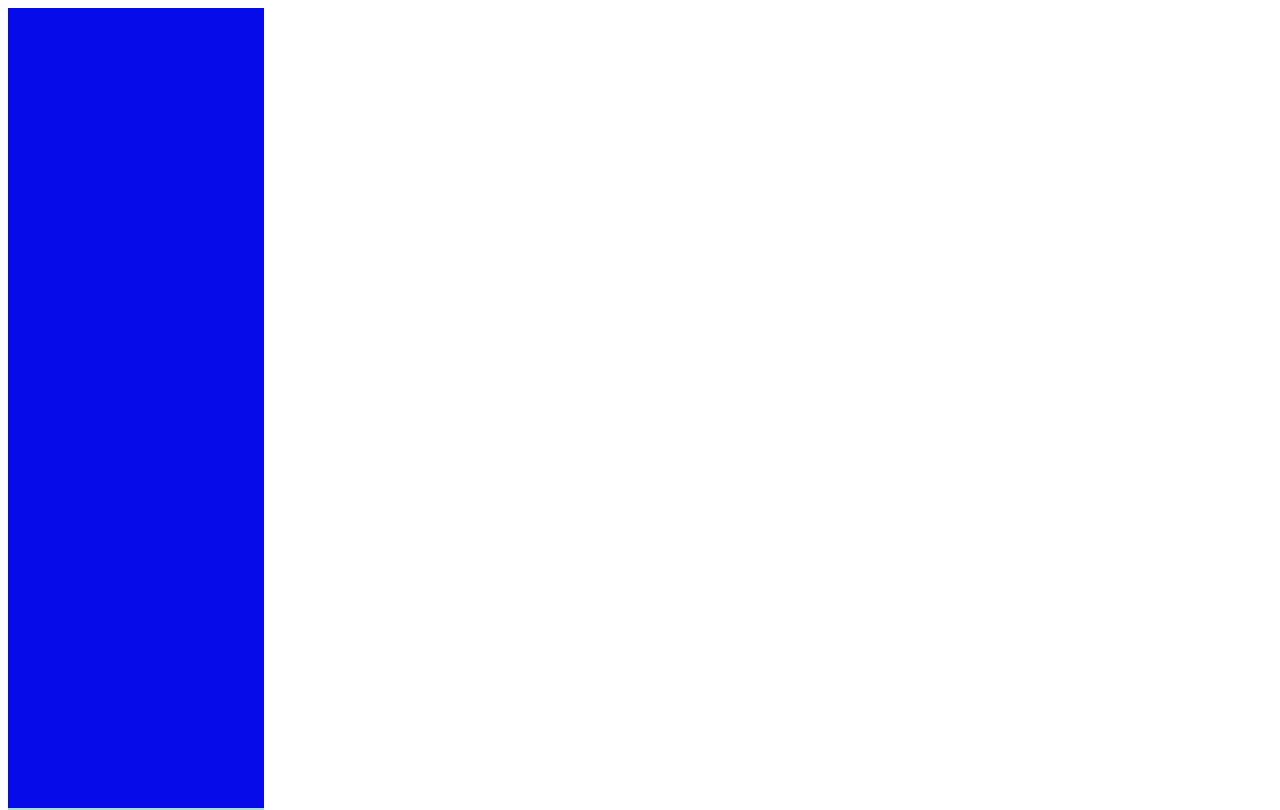
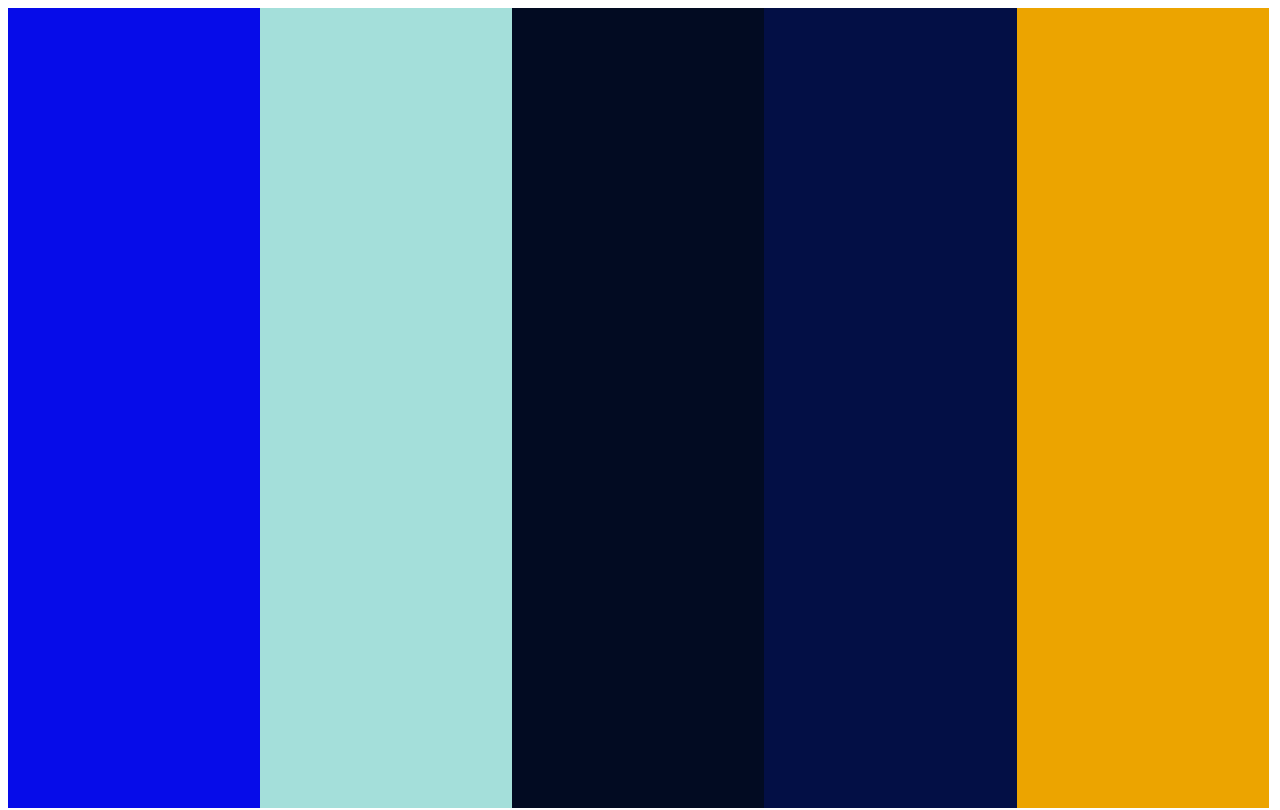
Before and after one commit to mmmorrison/Trivia-App, a plain HTML site: page palette.html in a window 1280 px wide. Shown: the top 810 px of the page. Drawn offline with Linux system fonts and the light colour scheme.

Commit message:
colors done

```diff
--- a/palette.css
+++ b/palette.css
@@ -1,15 +1,31 @@
 .one{
   height: 100vh;
-  width: 20vw;
+  width: 19.7vw;
   background-color: #060CE9;
+  float: left;
 }
 .two{
   height: 100vh;
-  width: 20vw;
+  width: 19.7vw;
   background-color: #A4DFDA;
+  float: left;
 }
 .three{
   height: 100vh;
-  width: 20vw;
+  width: 19.7vw;
   background-color: #020B22;
+  float: left;
 }
+
+.four{
+  height: 100vh;
+  width: 19.7vw;
+  background-color: #030F45;
+  float: left;
+}
+.five{
+  height: 100vh;
+  width: 19.7vw;
+  background-color: #ECA400;
+  float: left;
+}
```
